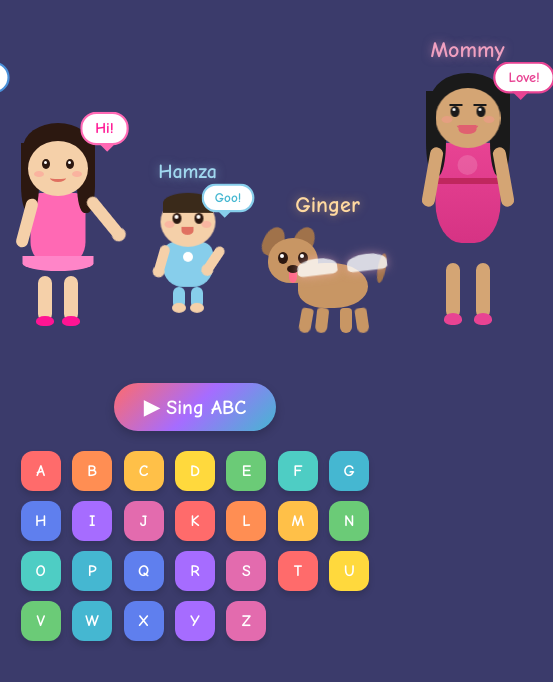
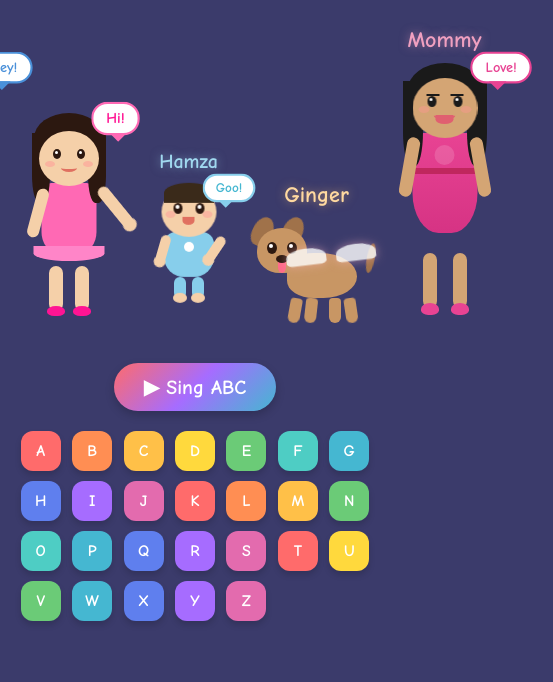
Before and after one commit to rmehdee/inaaya, a plain HTML site: page index.html in a window 390 px wide. Shown: the part 66-748 px from the top of the page, 553 px wide, since content can reach past the window. Drawn offline with Linux system fonts and the light colour scheme.

Commit message:
Tighten gaps on mobile for better spacing

```diff
--- a/index.html
+++ b/index.html
@@ -1270,6 +1270,8 @@
 
 /* Responsive: stack on small screens */
 @media (max-width: 600px) {
+  .columns { gap: 8px; padding: 10px 5px; }
+  .family-group { gap: 5px; }
   h1 { font-size: 36px; padding: 15px 0 5px; }
   .alpha-btn { width: 40px; height: 40px; font-size: 16px; }
   .alphabet-grid { grid-template-columns: repeat(auto-fill, minmax(40px, 1fr)); }
```
